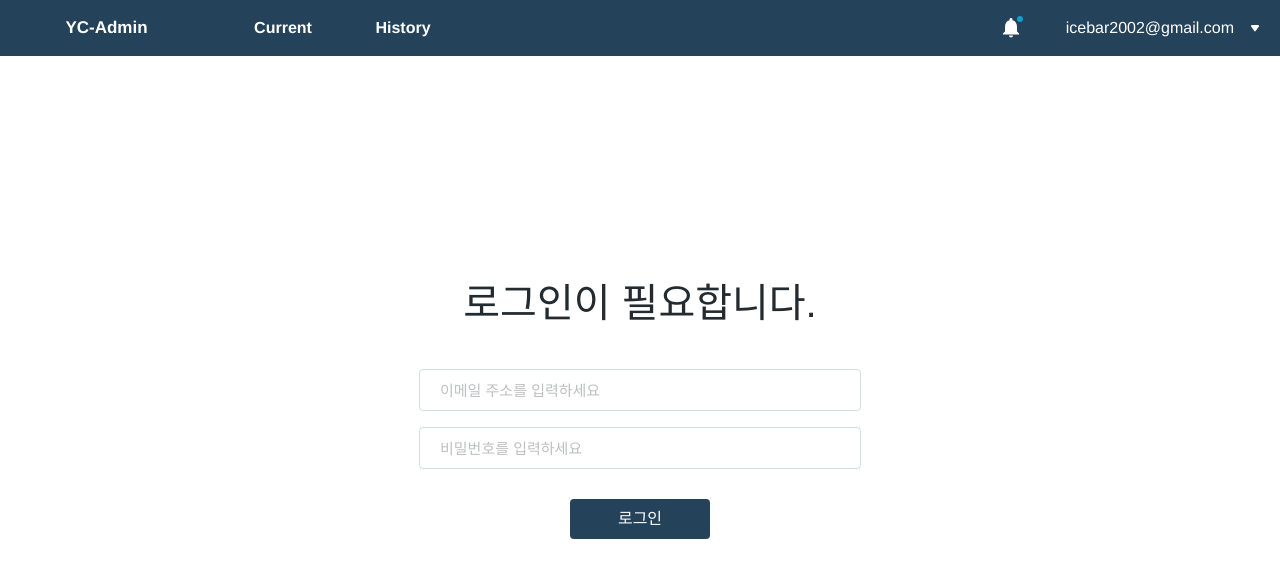
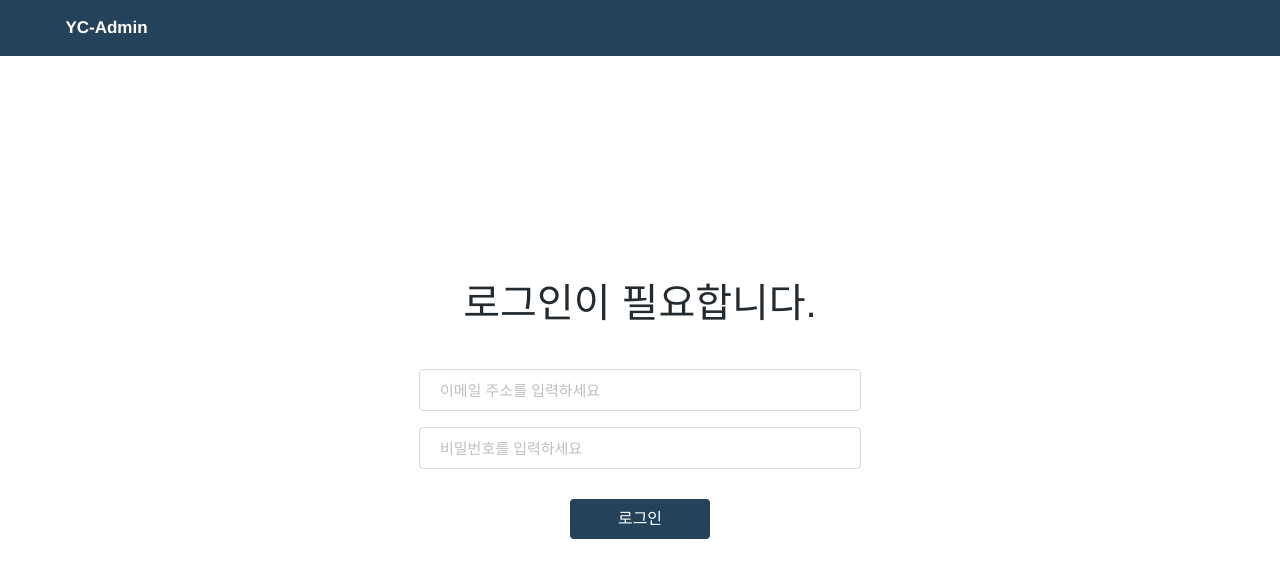
Before and after one commit to hanik/scirocco-service, a Vue app in the folder client/: page /login in a window 1280 px wide. Shown: the top 578 px of the page. Built offline with nearby package versions, Linux system fonts and the light colour scheme.

Commit message:
hidden navi info when log out

```diff
--- a/client/src/components/navi/Navigator.vue
+++ b/client/src/components/navi/Navigator.vue
@@ -4,11 +4,11 @@
     <div class="left-area">
       <div class="logo">{{ labels.brand }}</div>
 
-      <div :class="[{active: clickedMenu === labels.current.toLowerCase()}, 'menu']" @click="menuClicked($event)">{{ labels.current }}</div>
-      <div :class="[{active: clickedMenu === labels.history.toLowerCase()}, 'menu']" @click="menuClicked($event)">{{ labels.history }}</div>
+      <div :class="[{active: clickedMenu === labels.current.toLowerCase()}, {displayNone: !this.isLogin}, 'menu']" @click="menuClicked($event)">{{ labels.current }}</div>
+      <div :class="[{active: clickedMenu === labels.history.toLowerCase()}, {displayNone: !this.isLogin}, 'menu']" @click="menuClicked($event)">{{ labels.history }}</div>
     </div>
 
-    <div class="right-area">
+    <div :class="['right-area', {displayNone: !this.isLogin}]">
       <div :class="['ic-noti', {new: hasNewNoti}]"></div>
       <div class="user-account">icebar2002@gmail.com</div>
       <div :class="['ic-dropdown', {up: dropdownVisibility}]" @click="toggleDropdown">
@@ -22,6 +22,7 @@
 </template>
 
 <script>
+import { mapGetters } from 'vuex';
 import { COMMONS } from '@/strings';
 
 const labels = {
@@ -40,7 +41,13 @@ export default {
       clickedMenu: '',
       dropdownVisibility: false,
       hasNewNoti: true,
+      // isLogin: false,
     };
+  },
+  computed: {
+    ...mapGetters({
+      isLogin: 'authentication/isLogin',
+    })
   },
   methods: {
     menuClicked(event) {
@@ -83,6 +90,10 @@ export default {
 
   .right-area {
     justify-content: flex-end;
+
+    &.displayNone {
+      display: none;
+    }
   }
 
   .logo {
@@ -102,6 +113,10 @@ export default {
 
     &.active {
       background-color: #123047;
+    }
+
+    &.displayNone {
+      display: none;
     }
   }
 
```
